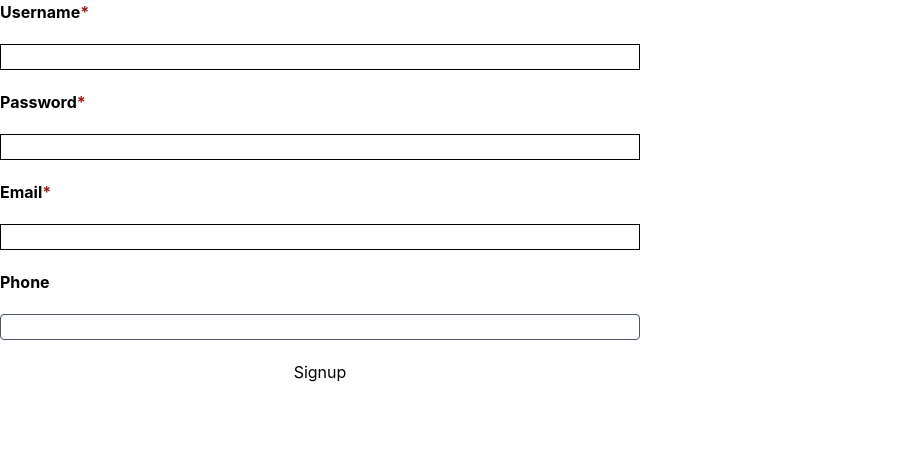
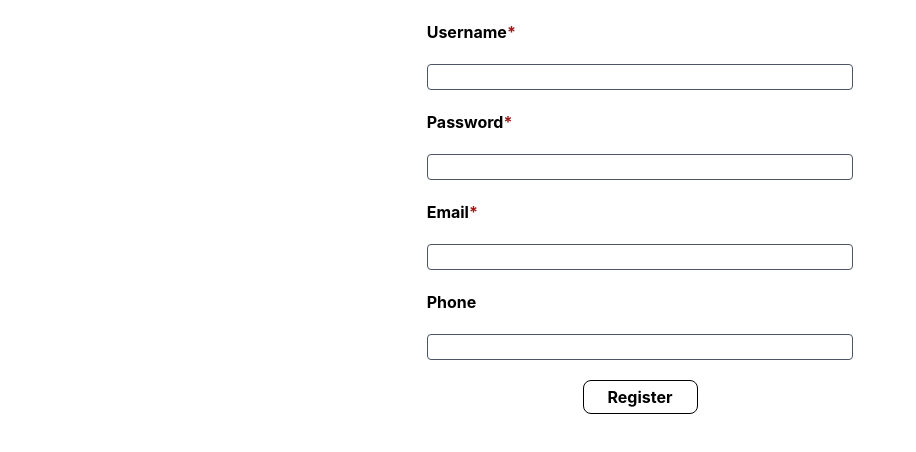
Before and after one commit to zradev/WMS---Warehouse-Management-System, a React (Create React App) app: page / in a window 1280 px wide. Shown: the top 452 px of the page, without its empty margins (0-916 px from the left). Built offline with nearby package versions, Linux system fonts and the light colour scheme.

Commit message:
Add Main Layout Component

```diff
--- a/src/components/Signup.tsx
+++ b/src/components/Signup.tsx
@@ -24,8 +24,11 @@ const Signup = () => {
   });
 
   return (
-    <form onSubmit={formik.handleSubmit}>
-      <div className="flex flex-col w-1/2 space-y-5">
+    <form
+      onSubmit={formik.handleSubmit}
+      className="flex w-full justify-center items-center my-5"
+    >
+      <div className="flex flex-col space-y-5 w-full sm:w-2/3 md:w-1/3 mx-5">
         <label htmlFor="username" className="text-start font-bold">
           Username<span className="text-red-800">*</span>
         </label>
@@ -35,7 +38,7 @@ const Signup = () => {
           id="username"
           onChange={formik.handleChange}
           value={formik.values.username}
-          className="border border-black"
+          className="rounded border border-gray-600 focus:border-black"
         />
         <label htmlFor="password" className="text-start font-bold">
           Password<span className="text-red-800">*</span>
@@ -46,7 +49,7 @@ const Signup = () => {
           id="password"
           onChange={formik.handleChange}
           value={formik.values.password}
-          className="border border-black"
+          className="rounded border border-gray-600 focus:border-black"
         />
         <label htmlFor="email" className="text-start font-bold">
           Email<span className="text-red-800">*</span>
@@ -57,7 +60,7 @@ const Signup = () => {
           id="email"
           onChange={formik.handleChange}
           value={formik.values.email}
-          className="border border-black"
+          className="rounded border border-gray-600 focus:border-black"
         />
         <label htmlFor="phone" className="text-start font-bold">
           Phone
@@ -70,7 +73,12 @@ const Signup = () => {
           value={formik.values.phone}
           className="rounded border border-gray-600 focus:border-black"
         />
-        <button type="submit">Signup</button>
+        <button
+          type="submit"
+          className="w-fit self-center p-1 px-6 rounded-lg  border border-black hover:bg-gray-100 font-bold"
+        >
+          Register
+        </button>
       </div>
     </form>
   );
--- /dev/null
+++ b/src/layouts/MainLayout.tsx
@@ -0,0 +1,21 @@
+import React, { ReactNode } from "react";
+import Footer from "../components/Footer";
+import Header from "../components/Header";
+
+interface IProps {
+  children: ReactNode;
+  title?: string;
+}
+
+const MainLayout = ({ children, title = "Rent a Car" }: IProps) => {
+  return (
+    <div className="layout max-w-full">
+      <Header />
+      <div className="h-[10vh] md:h-[16vh] bg-transparent"></div>
+      {children}
+      <Footer />
+    </div>
+  );
+};
+
+export default MainLayout;
```
